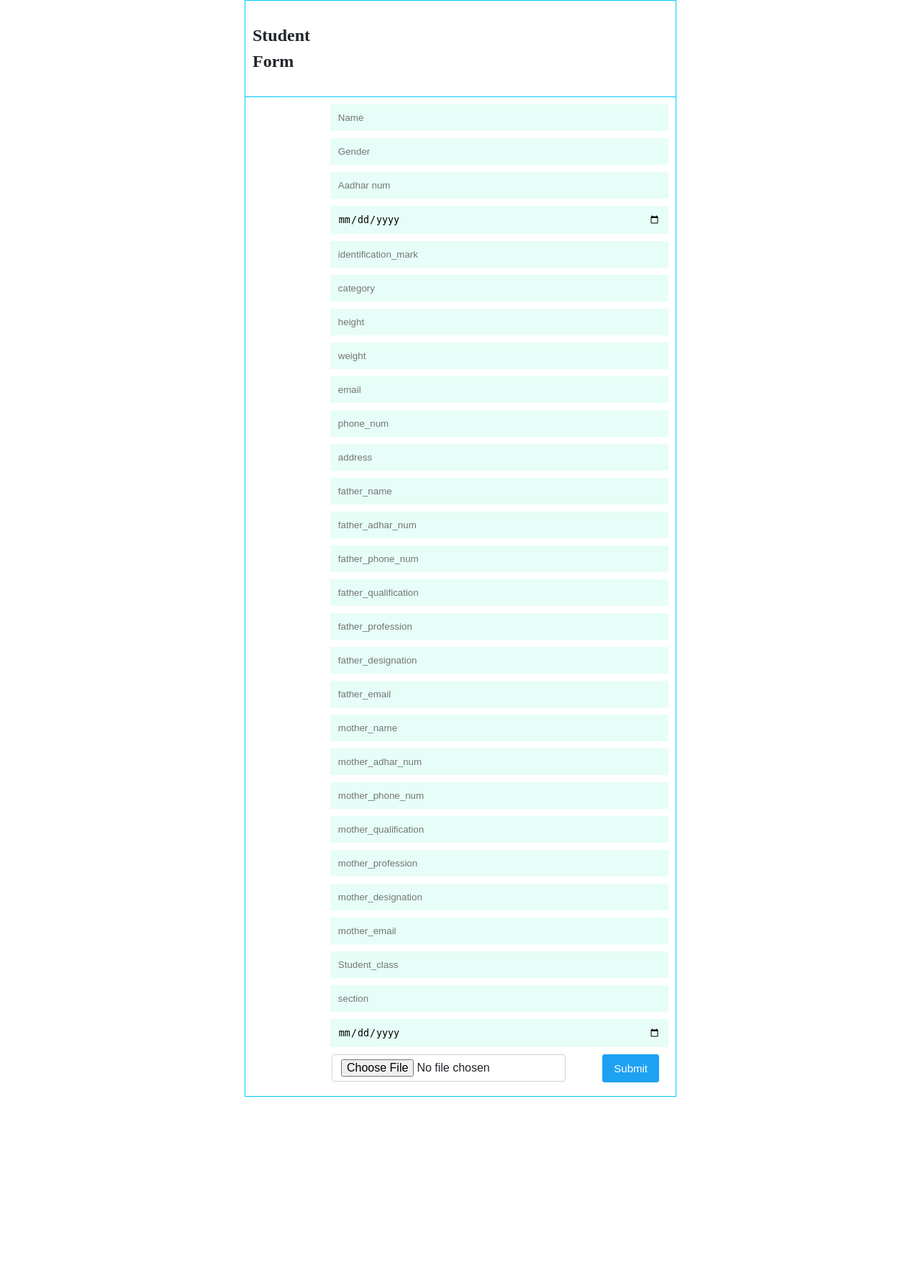
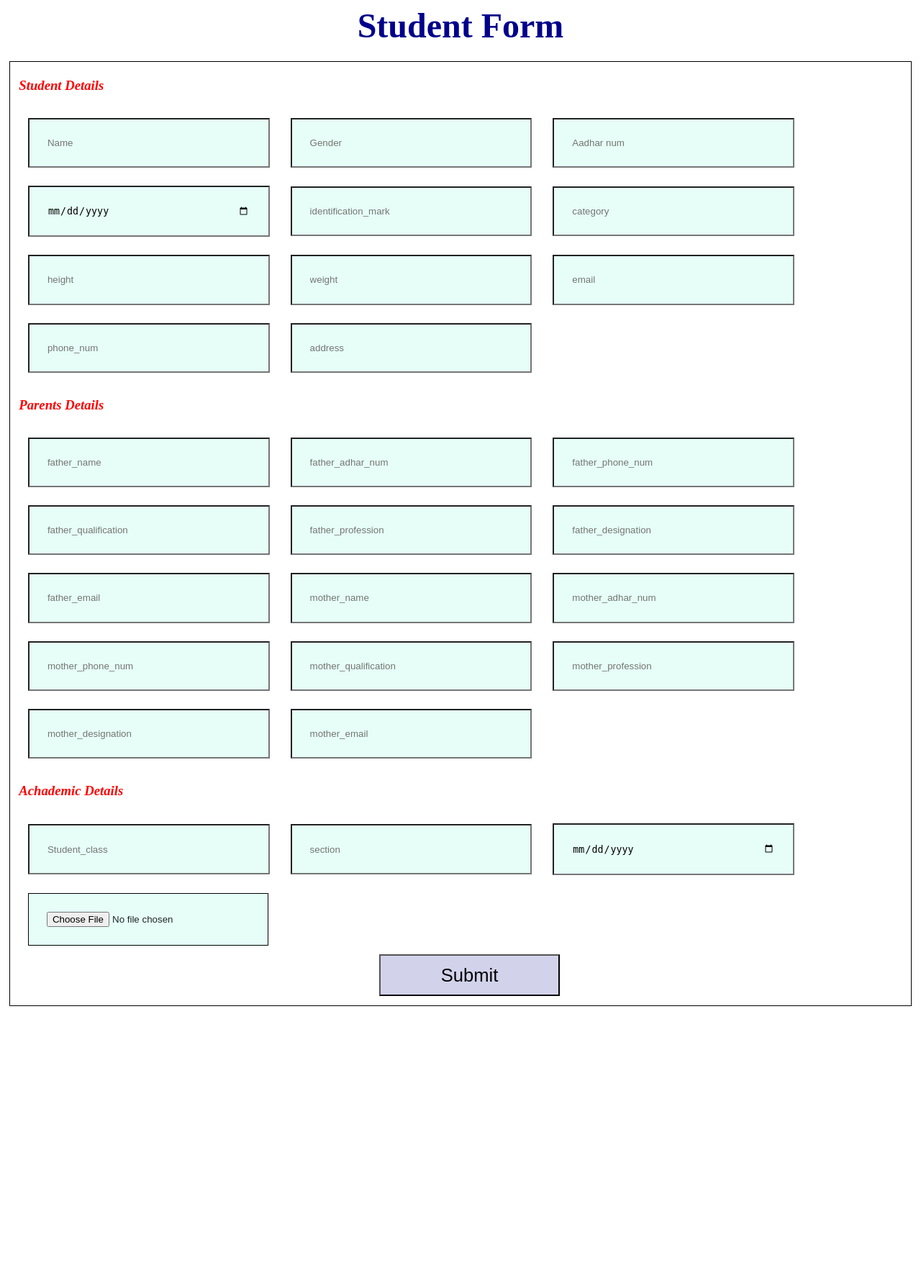
Before and after one commit to AishwaryaShetty7/assessment, a Django app: page / in a window 1280 px wide. Shown: the top 1780 px of the page at 72% size. After the commit the page ends 1398 px from the top, so only its background shows below. Run offline with Django 3.2, Linux system fonts and the light colour scheme.

Commit message:
new updates

```diff
--- a/static/css/style.css
+++ b/static/css/style.css
@@ -15,248 +15,37 @@ html,
 	-webkit-text-size-adjust: 100%;
 	-webkit-tap-highlight-color: transparent;
 }
-
-.content {
-	max-width: 600px;
-	height: 100%;
-	margin: 0 auto;
+.main-header h1 {
+    text-align: center;
+    font-size: xxx-large;
+    margin: 0;
+    color: darkblue;
 }
-/*
-Nav
-**********************************/
-.main {
-	text-align: left;
-	width: 100%;
-	max-width: 600px;
-	border-left: 1px solid #00cdff;
-	border-right: 1px solid #00cdff;
-	box-sizing: border-box;
-	border-bottom: 1px solid #00cdff;
-	border-top: 1px solid #00cdff;
-	/*padding: 20px 40px;
-	border-bottom: 1px solid #ccc;***/
+section.post_form {
+    margin: 1%;
 }
-.main .main-header {
-	width: 42.52px;
-	padding: 10px;
-	border-bottom: 1px solid rgb(235, 238, 240);
-	display: flex;
-	justify-content: left;
-	align-items: center;
-	box-sizing: border-box;
-}
-.main .main-header .logo {
-	width: 50px;
-	margin-right: 20px;
-	vertical-align: middle;
-	box-sizing: border-box;
+form{
+	border: 1px solid black;
 }
 
-/*
-Post
-********************************/
-.post_form {
-	text-align: left;
+.input_area{
 	width: 100%;
-	max-width: 600px;
-	border-left: 1px solid #00cdff;
-	border-right: 1px solid #00cdff;
-	box-sizing: border-box;
-	display: flex;
-	flex-direction: column;
-	padding: 10px;
-	border-bottom: 1px solid #00cdff;
+	margin: 1%;
 }
-.home .post_form .my_icon {
-	width: 80px;
-	padding: 5px 15px 25% 33px;
-	box-sizing: border-box;
-	float: left;
+.input_area input {
+    width: 22vw;
+    padding: 2%;
+    margin: 1%;
 }
-.post_form .input_area {
-	width: calc(100% - 80px);
-	flex-grow: 1;
-	float: right;
+.input_area button {
+    width: 20%;
+    padding: 1%;
+    font-size: 2vw;
+    align-items: center;
+    margin-left: 40%;
+    background-color: #d2d3eb;
 }
-
-.post_form input {
-	width: 90%;
-	margin-bottom: 10px;
-	padding: 10px;
-	border: 1px solid #e6fef7;
-	float: right;
+.input_area h1{
+	color: red;
+	font-style: italic;
 }
-.post_form textarea {
-	float: right;
-	border: 0px;
-	padding: 10px;
-	width: 90%;
-	height: 100px;
-	resize: none;
-	margin: 0;
-	font-family: inherit;
-	font-size: inherit;
-}
-
-.home .tweet-post .bottom-area {
-	display: flex;
-	flex-wrap: wrap;
-	justify-content: space-between;
-	border-top: 1px solid #00cdff;
-	padding-top: 8px;
-	float: right;
-}
-.bottom-area .mb-0 {
-	margin-bottom: 0 !important;
-	box-sizing: border-box;
-}
-.bottom-area .form-control-sm {
-	padding: 0.25rem 0.5rem;
-	font-size: 0.875rem;
-	border-radius: 0.2rem;
-}
-.bottom-area .form-control {
-	display: block;
-	width: 60%;
-	padding: 0.375rem 0.75rem;
-	margin-left: 30px;
-	font-size: 1rem;
-	font-weight: 400;
-	line-height: 1.5;
-	color: #212529;
-	background-color: #fff;
-	background-clip: padding-box;
-	border: 1px solid #ced4da;
-	-webkit-appearance: none;
-	-moz-appearance: none;
-	appearance: none;
-	border-radius: 0.25rem;
-	transition: border-color 0.15s ease-in-out, box-shadow 0.15s ease-in-out;
-	float: left;
-}
-.bottom-area .btn {
-	float: right;
-	border: 1px solid rgb(29, 161, 242);
-	background-color: rgb(29, 161, 242);
-	padding: 10px 15px;
-	margin-right: 13px;
-	font-size: 15px;
-	border-radius: 3px;
-	cursor: pointer;
-	right: 15px;
-	color: white;
-}
-.space {
-	border-left: 1px solid #00cdff;
-	border-right: 1px solid #00cdff;
-}
-.posts {
-	max-width: 600px;
-	height: 100%;
-	margin: 0 auto;
-}
-
-.posts ul {
-	padding: 0;
-}
-.posts li {
-	position: relative;
-	display: flex;
-	border-bottom: 1px solid #00cdff;
-	border-left: 1px solid #00cdff;
-	border-right: 1px solid #00cdff;
-	padding: 20px 40px;
-	list-style: none;
-	border-top: 1px solid #00cdff;
-}
-.post_img {
-	display: block;
-	margin-left: auto;
-	margin-right: auto;
-	width: 50%;
-	float: left;
-}
-
-.posts li .menu_icon {
-	width: 20px;
-	position: absolute;
-	right: 30px;
-	top: 18px;
-}
-.posts li .menu {
-	display: none;
-	position: absolute;
-	top: 40px;
-	right: 15px;
-	/* border: 1px solid #00cdff;
-	background-color: #00cdff; */
-	padding: 10px 15px;
-	font-size: 13px;
-	border-radius: 3px;
-}
-.posts li .menu a {
-	text-decoration: none;
-	background-color: azure;
-}
-.post-img {
-	border-radius: 10px;
-	border: 1px solid #00cdff;
-	margin-bottom: 10px;
-	width: 90%;
-}
-.icon-list {
-	display: flex;
-	margin-top: 15px;
-	flex-direction: column;
-	width: 10%;
-}
-.icon-list .like-button {
-	font-size: 25px;
-	border: none;
-	border-radius: 5px;
-	width: 34px;
-	height: 32;
-	color: red;
-}
-
-.icon-list .like-count {
-	width: 30px;
-	padding-top: 20px;
-	padding-left: 10px;
-	color: #474747;
-}
-
-.posts li.logo {
-	width: 100%;
-}
-
-.posts li .logo img {
-	width: 50%;
-}
-
-.posts li .name_body {
-	flex-basis: 500%;
-}
-.posts li .name_body .name {
-	font-weight: bold;
-}
-.posts li .name_body .datetime {
-	color: gray;
-}
-
-.cancel-anchor .cancel-button{
-	border: 1px solid rgb(29, 161, 242);
-    background-color: rgb(29, 161, 242);
-	width: 20%;
-	margin-left: 10px;
-	border-radius: 3px;
-	color: white;
-}
-#update-button{
-	border: 1px solid rgb(29, 161, 242);
-    background-color: rgb(29, 161, 242);
-	width: 20%;
-
-	border-radius: 3px;
-	color: white;
-}
--- a/templates/posts.html
+++ b/templates/posts.html
@@ -3,18 +3,17 @@
   <section class="content">
     <div class="main">
       <div class="main-header">
-
         <h1>Student Form</h1>
       </div>
     </div>
 
     <section class="post_form">
       <form action="" method="POST" enctype="multipart/form-data">
-				{% csrf_token  %}
-
-
+        {% csrf_token %}
 
         <div class="input_area">
+          <div>
+            <h1>Student Details</h1>
             <input
               type="text"
               name="name"
@@ -92,6 +91,10 @@
               required
               style="background-color: #e6fef7"
             />
+          </div>
+          <div>
+            <h1>Parents Details</h1>
+
             <input
               type="text"
               name="father_name"
@@ -190,6 +193,9 @@
               required
               style="background-color: #e6fef7"
             />
+          </div>
+          <div>
+            <h1>Achademic Details</h1>
 
             <input
               type="text"
@@ -213,20 +219,14 @@
               style="background-color: #e6fef7"
             />
 
-
-
-
-					<div class="bottom-area">
-						<div class="mb-0">
             <input
-								class="form-control form-control-sm"
               name="document"
               type="file"
+			  style="background-color: #e6fef7; border:1px solid black"
             />
           </div>
           {% csrf_token %}
           <button class="btn" type="submit">Submit</button>
-					</div>
         </div>
       </form>
     </section>
@@ -287,8 +287,6 @@
 								src="{{ post.document.url}}" style="width: 100%;"
 							/> -->
           {% endif %}
-
-
         </li>
 
         {% endfor %}
```
Also changed, not shown: db.sqlite3. Lines whose indentation alone changed are shown as unchanged.
